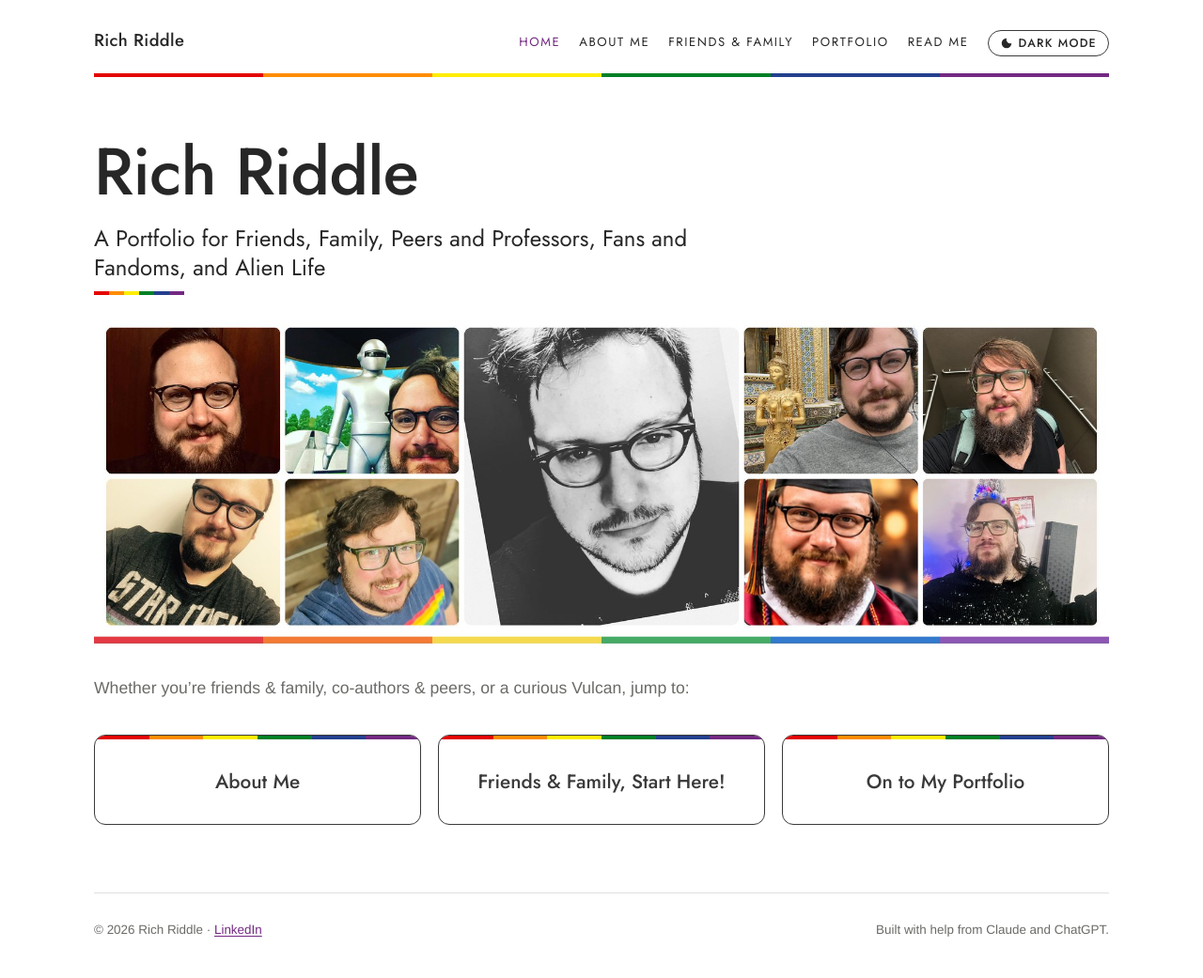
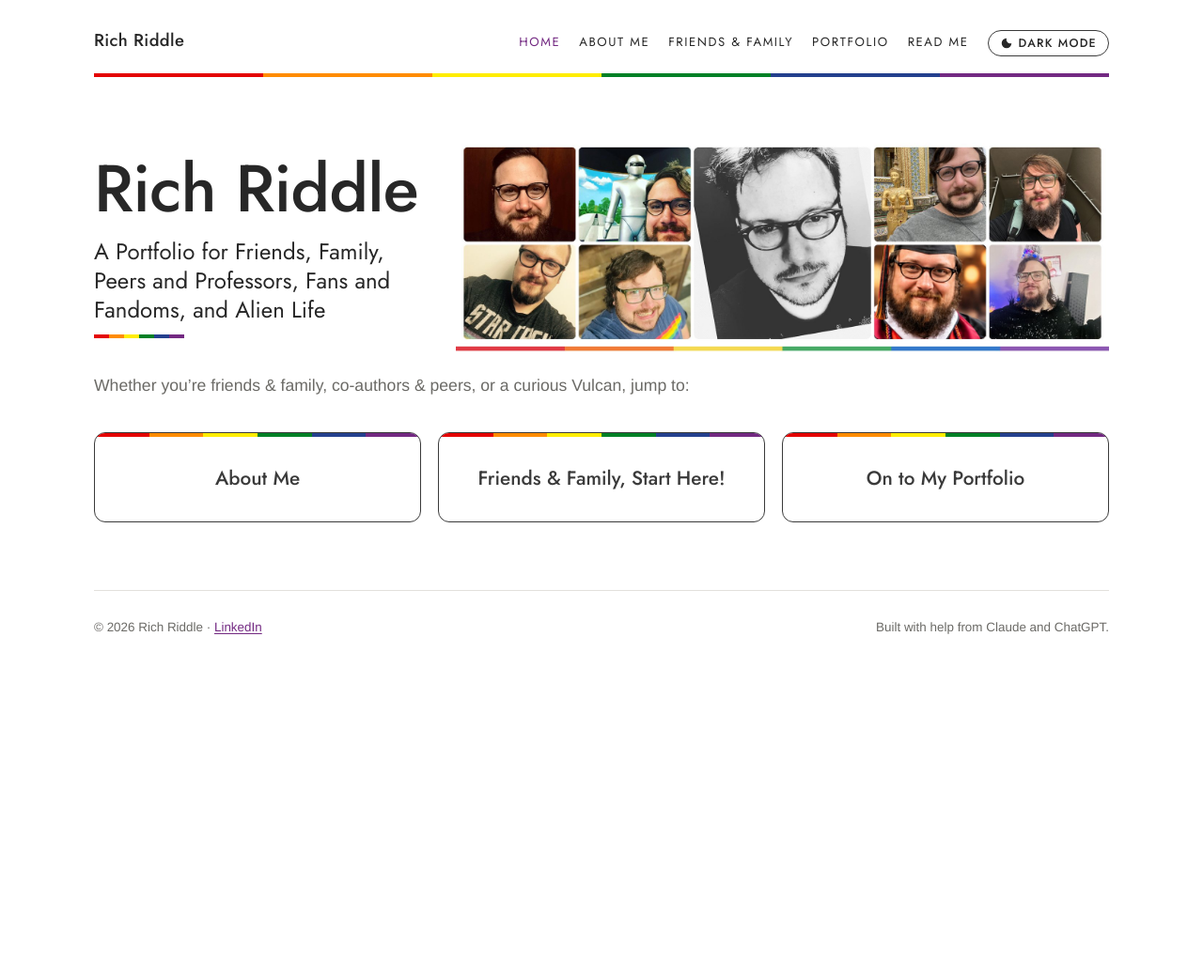
Before and after one commit to prof-richriddle/portfolio, a Jekyll site: the page built from index.html, in a window 1280 px wide. Shown: the whole page at 94% size. Built offline with Jekyll 4.4.1, drawn with Linux system fonts in a browser that asks for light colours; after the commit the page ends 900 px from its top, so only the background shows below that.

Commit message:
Home: title wraps to name width, collage to the right
Co-Authored-By: Claude Opus 5.5 <noreply@anthropic.com>
Claude-Session: https://claude.ai/code/session_01LKxkcfdpkeKgywibvvsXFB

```diff
--- a/assets/css/style.css
+++ b/assets/css/style.css
@@ -145,6 +145,11 @@ nav.top a[aria-current="page"] { color: var(--accent); }
 /* home */
 .home { padding-block: 64px 72px; display: grid; gap: 18px; }
 .home h1 { font-size: clamp(2.6rem, 7vw, 4.4rem); line-height: 1.05; letter-spacing: -.01em; }
+.home-hero { display: grid; grid-template-columns: auto 1fr; gap: 40px; align-items: center; }
+.home-hero .banner { margin: 0; }
+.home-id { width: min-content; display: grid; gap: 14px; }
+.home-id h1 { white-space: nowrap; }
+@media (max-width: 760px) { .home-hero { grid-template-columns: 1fr; gap: 24px; } }
 .home-tag { margin: 0; font-family: var(--display); font-size: clamp(1.15rem, 2.4vw, 1.5rem); line-height: 1.3; max-width: 44rem; position: relative; padding-bottom: 14px; }
 .home-tag::after { content: ""; position: absolute; left: 0; bottom: 0; width: 96px; height: 4px; background: var(--pride); }
 .home-lede { margin: 0; color: var(--muted); font-size: 1.1rem; max-width: 40rem; }
--- a/index.html
+++ b/index.html
@@ -2,11 +2,15 @@
 layout: default
 ---
 <div class="home">
+  <div class="home-hero">
+  <div class="home-id">
   <h1>Rich Riddle</h1>
   <p class="home-tag">A Portfolio for Friends, Family, Peers and Professors, Fans and Fandoms, and Alien Life</p>
+  </div>
   <figure class="banner">
     <img src="{{ '/assets/images/about-banner.jpg' | relative_url }}" width="1800" height="600" alt="A collage of nine photos of Rich Riddle: in front of a wood door; a selfie with a giant silver robot statue; a large black-and-white portrait in the center; in front of an ornate gold temple statue; in a stairwell with a backpack; in a Star Trek T-shirt; smiling in a blue T-shirt with a rainbow stripe; in a graduation cap and gown; and in a sparkly sweater by a Christmas tree.">
   </figure>
+  </div>
   <p class="home-lede">Whether you’re friends &amp; family, co-authors &amp; peers, or a curious Vulcan, jump to:</p>
   <div class="home-buttons">
     <a class="big-btn" href="{{ '/about.html' | relative_url }}"><span class="big-label">About Me</span><span class="big-sub">Life &amp; Teaching: who I am, how I teach, and a few class activities</span></a>
```
